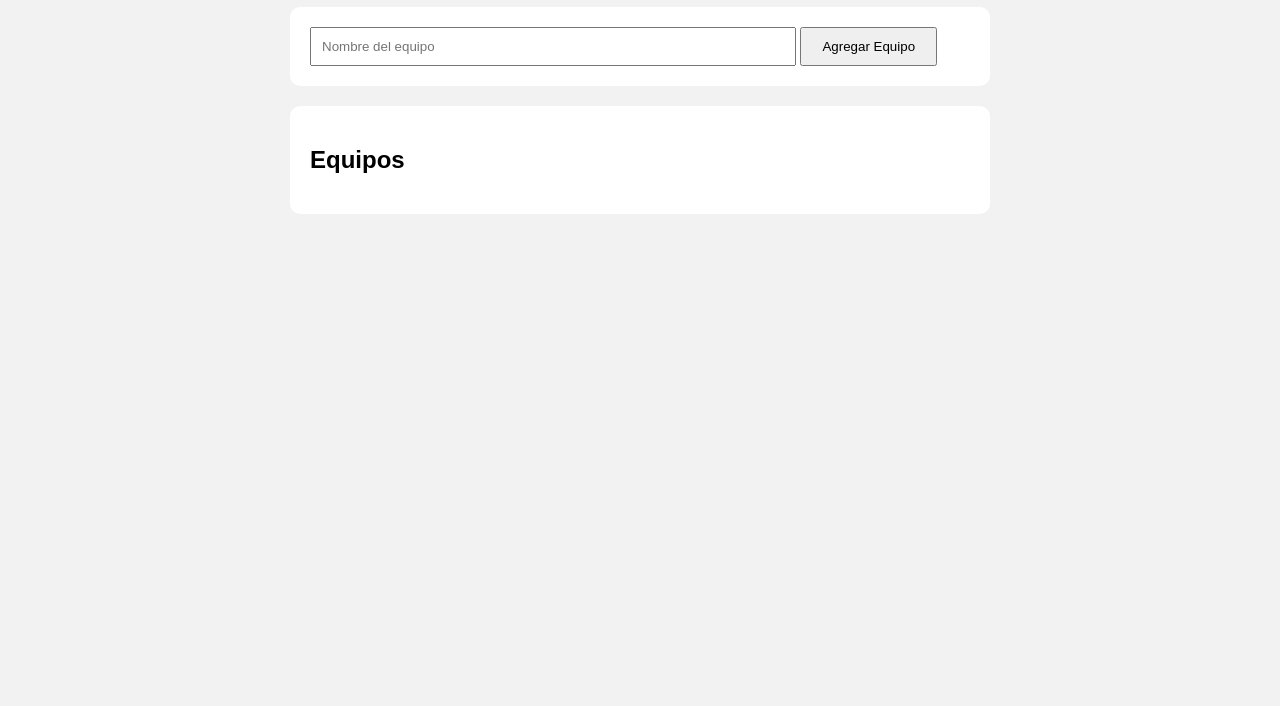
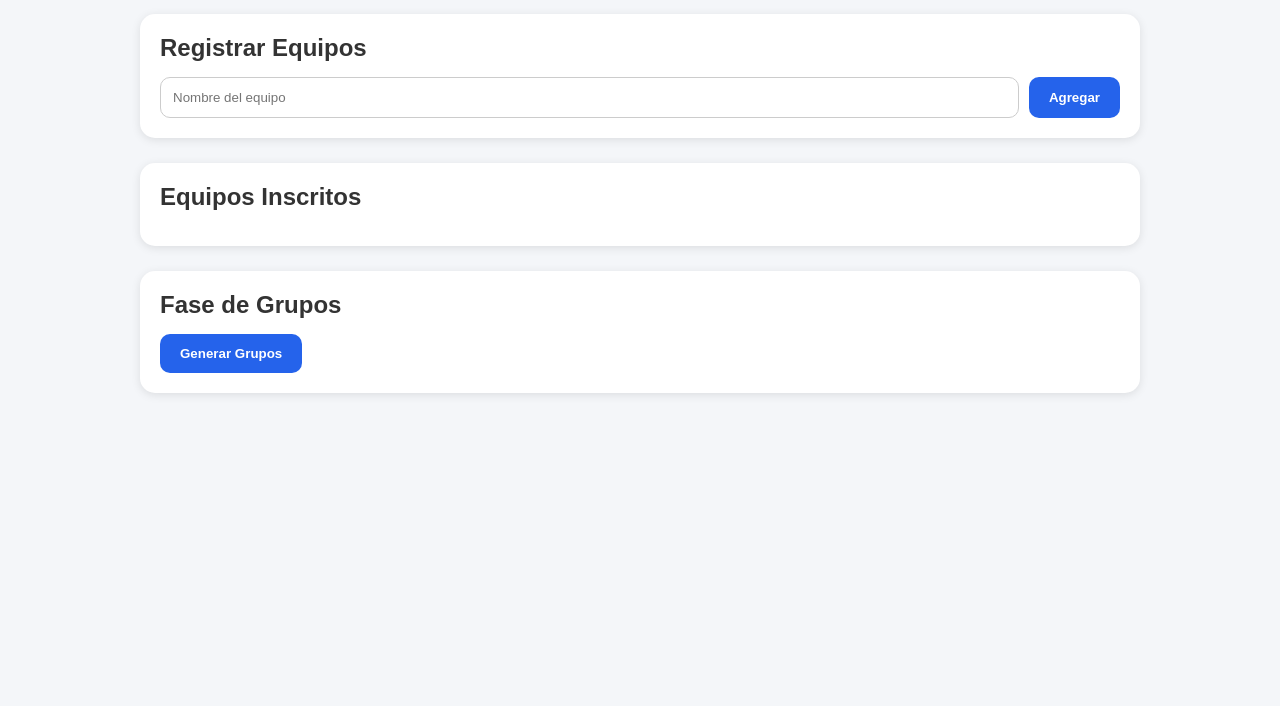
Before and after one commit to amoalin/ballbreakers-tournament, a website: page public/index.html in a window 1280 px wide. Shown: the part 94-800 px from the top of the page. Drawn offline with Linux system fonts and the light colour scheme; no server answers.

Commit message:
agregando diseño y grupos

```diff
--- a/public/app.js
+++ b/public/app.js
@@ -1,15 +1,24 @@
-async function cargarEquipos() {
+let equipos = [];
+
+async function cargarEquipos(){
 
   const res = await fetch("/api/equipos");
-  const equipos = await res.json();
+
+  equipos = await res.json();
+
+  mostrarEquipos();
+}
+
+function mostrarEquipos(){
 
   const lista = document.getElementById("listaEquipos");
 
   lista.innerHTML = "";
 
-  equipos.forEach((equipo) => {
+  equipos.forEach((equipo)=>{
 
     const li = document.createElement("li");
+
     li.textContent = equipo;
 
     lista.appendChild(li);
@@ -17,7 +26,7 @@ async function cargarEquipos() {
   });
 }
 
-async function agregarEquipo() {
+async function agregarEquipo(){
 
   const input = document.getElementById("equipoInput");
 
@@ -28,12 +37,12 @@ async function agregarEquipo() {
     return;
   }
 
-  await fetch("/api/equipos", {
+  await fetch("/api/equipos",{
     method:"POST",
     headers:{
       "Content-Type":"application/json"
     },
-    body: JSON.stringify({
+    body:JSON.stringify({
       nombre
     })
   });
@@ -43,4 +52,55 @@ async function agregarEquipo() {
   cargarEquipos();
 }
 
+function generarGrupos(){
+
+  const gruposContainer =
+    document.getElementById("gruposContainer");
+
+  gruposContainer.innerHTML = "";
+
+  if(equipos.length < 4){
+    alert("Necesitas mínimo 4 equipos");
+    return;
+  }
+
+  let mezcla = [...equipos];
+
+  mezcla.sort(()=>Math.random()-0.5);
+
+  const grupos = {
+    A:[],
+    B:[]
+  };
+
+  mezcla.forEach((equipo,index)=>{
+
+    if(index % 2 === 0){
+      grupos.A.push(equipo);
+    }else{
+      grupos.B.push(equipo);
+    }
+
+  });
+
+  for(let letra in grupos){
+
+    const div = document.createElement("div");
+
+    div.classList.add("grupo");
+
+    div.innerHTML = `
+      <h3>Grupo ${letra}</h3>
+      <ul>
+        ${grupos[letra]
+          .map(eq=>`<li>${eq}</li>`)
+          .join("")}
+      </ul>
+    `;
+
+    gruposContainer.appendChild(div);
+
+  }
+}
+
 cargarEquipos();
--- a/public/index.html
+++ b/public/index.html
@@ -4,26 +4,61 @@
   <meta charset="UTF-8">
   <meta name="viewport" content="width=device-width, initial-scale=1.0">
   <title>BallBreakers Tournament</title>
+
   <link rel="stylesheet" href="style.css">
 </head>
 <body>
 
-  <div class="container">
-    <h1>🏐 BallBreakers Tournament</h1>
+  <header>
+    <h1>🏐 BallBreakers Tournament Manager</h1>
+  </header>
 
-    <div class="card">
-      <input type="text" id="equipoInput" placeholder="Nombre del equipo">
-      <button onclick="agregarEquipo()">
-        Agregar Equipo
+  <main class="container">
+
+    <!-- AGREGAR EQUIPOS -->
+    <section class="card">
+
+      <h2>Registrar Equipos</h2>
+
+      <div class="form-group">
+        <input
+          type="text"
+          id="equipoInput"
+          placeholder="Nombre del equipo"
+        >
+
+        <button onclick="agregarEquipo()">
+          Agregar
+        </button>
+      </div>
+
+    </section>
+
+    <!-- LISTA DE EQUIPOS -->
+    <section class="card">
+
+      <h2>Equipos Inscritos</h2>
+
+      <ul id="listaEquipos"></ul>
+
+    </section>
+
+    <!-- GENERAR GRUPOS -->
+    <section class="card">
+
+      <h2>Fase de Grupos</h2>
+
+      <button onclick="generarGrupos()">
+        Generar Grupos
       </button>
-    </div>
 
-    <div class="card">
-      <h2>Equipos</h2>
-      <ul id="listaEquipos"></ul>
-    </div>
-  </div>
+      <div id="gruposContainer"></div>
+
+    </section>
+
+  </main>
 
   <script src="app.js"></script>
+
 </body>
 </html>
--- a/public/style.css
+++ b/public/style.css
@@ -1,36 +1,78 @@
+*{
+  margin:0;
+  padding:0;
+  box-sizing:border-box;
+}
+
 body{
-  font-family: Arial;
-  background:#f2f2f2;
-  margin:0;
+  font-family:Arial, sans-serif;
+  background:#f4f6f9;
+  color:#333;
+}
+
+header{
+  background:#111827;
+  color:white;
   padding:20px;
+  text-align:center;
 }
 
 .container{
-  max-width:700px;
-  margin:auto;
-}
-
-h1{
-  text-align:center;
+  width:90%;
+  max-width:1000px;
+  margin:30px auto;
 }
 
 .card{
   background:white;
   padding:20px;
-  border-radius:10px;
-  margin-top:20px;
+  border-radius:15px;
+  margin-bottom:25px;
+  box-shadow:0 2px 10px rgba(0,0,0,0.1);
+}
+
+h2{
+  margin-bottom:15px;
+}
+
+.form-group{
+  display:flex;
+  gap:10px;
 }
 
 input{
-  width:70%;
-  padding:10px;
+  flex:1;
+  padding:12px;
+  border:1px solid #ccc;
+  border-radius:10px;
 }
 
 button{
-  padding:10px 20px;
+  background:#2563eb;
+  color:white;
+  border:none;
+  padding:12px 20px;
+  border-radius:10px;
   cursor:pointer;
+  font-weight:bold;
+}
+
+button:hover{
+  background:#1d4ed8;
+}
+
+ul{
+  list-style:none;
 }
 
 li{
-  margin:10px 0;
+  padding:10px;
+  border-bottom:1px solid #eee;
 }
+
+.grupo{
+  margin-top:20px;
+  padding:15px;
+  background:#f9fafb;
+  border-radius:10px;
+}
```
